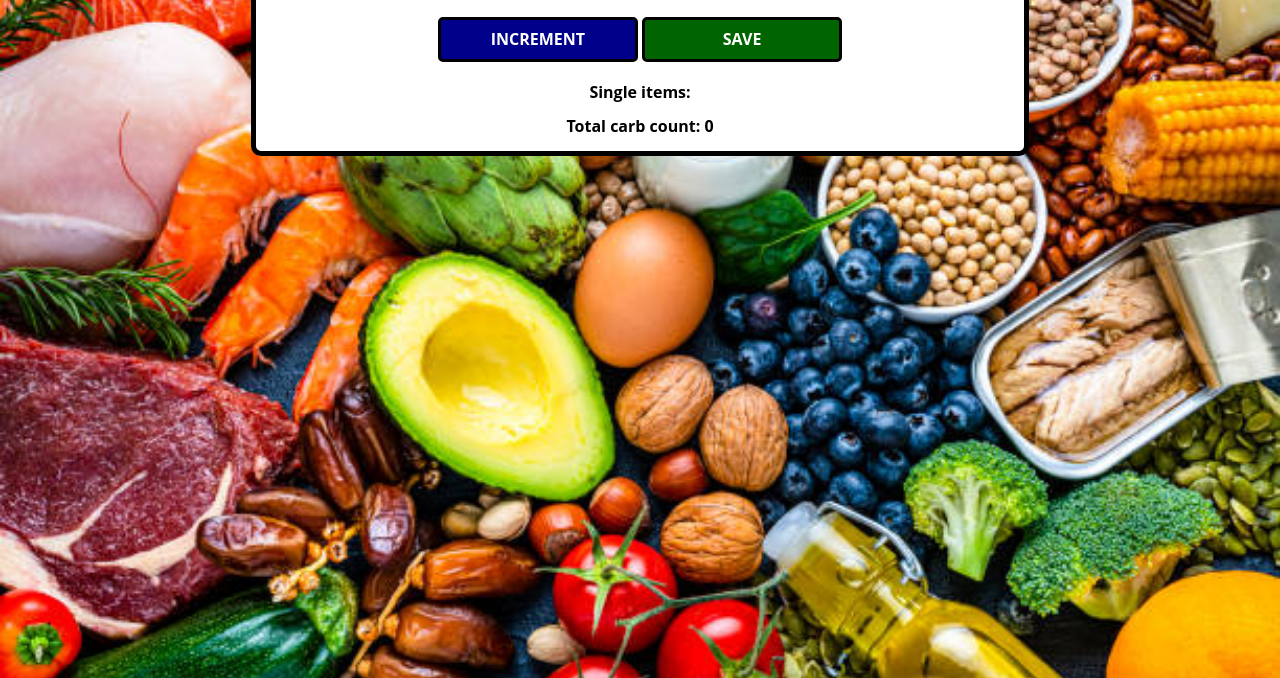
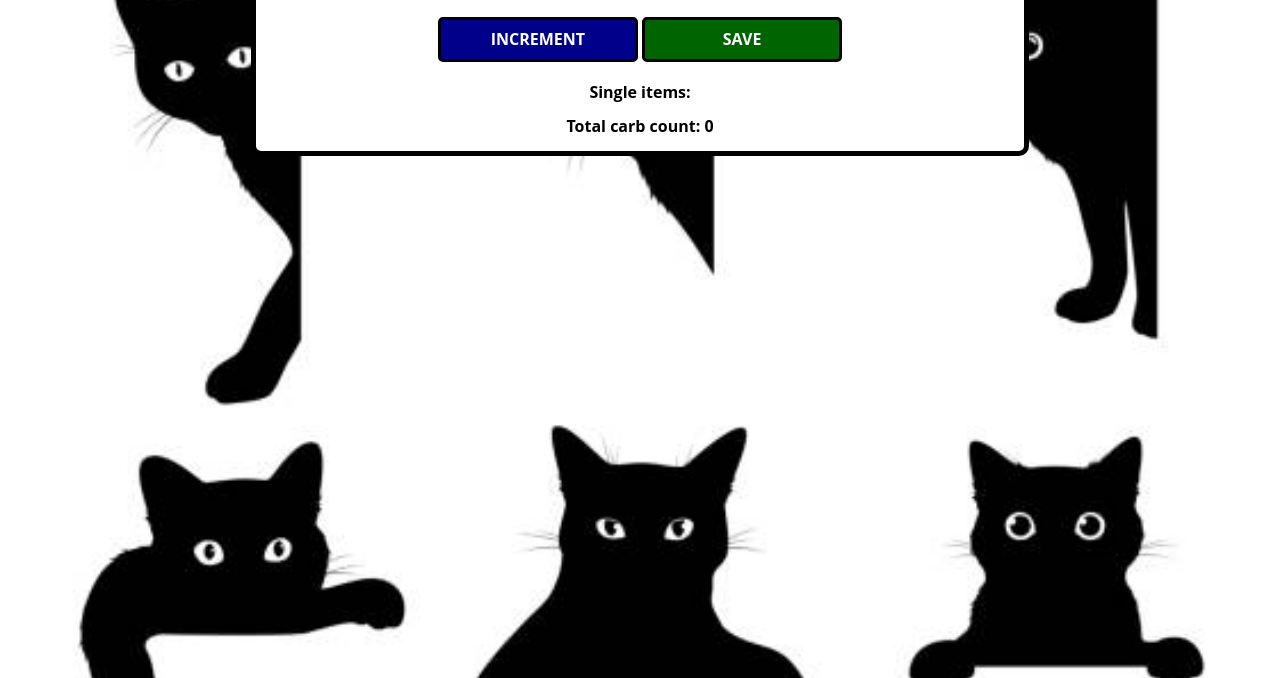
Before and after one commit to kenmmoses/carb-counter-app, a plain HTML site: page index.html in a window 1280 px wide. Shown: the part 122-800 px from the top of the page. Drawn offline with nearby package versions, Linux system fonts and the light colour scheme.

Commit message:
Update index.css

```diff
--- a/index.css
+++ b/index.css
@@ -1,5 +1,5 @@
 body {
-    background-image: url("food.jpg");
+    background-image: url("cats.jpeg");
     background-size: cover;
     font-family: 'Open Sans', 'Helvetica Neue', sans-serif;
     font-weight: bold;
```
